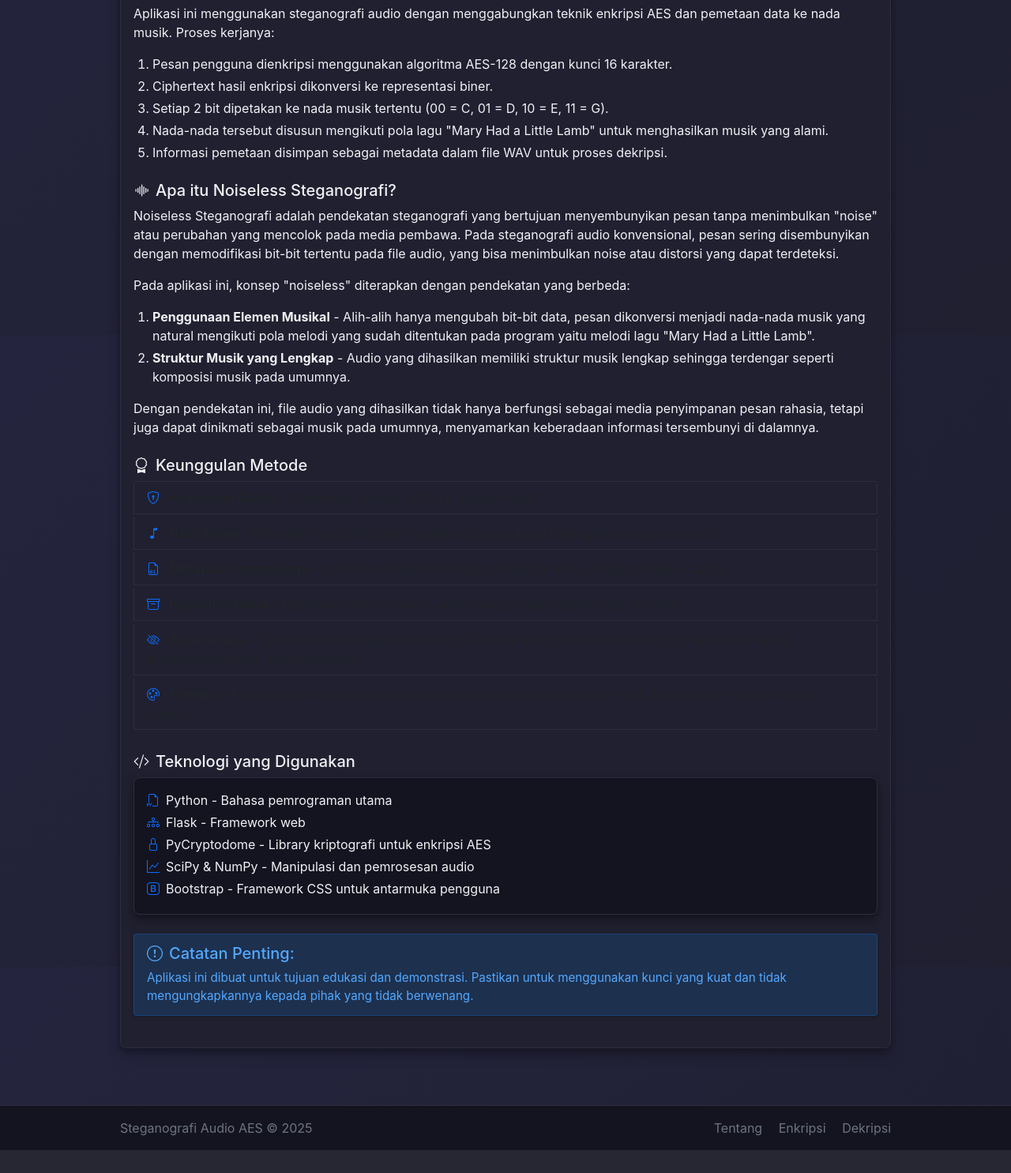
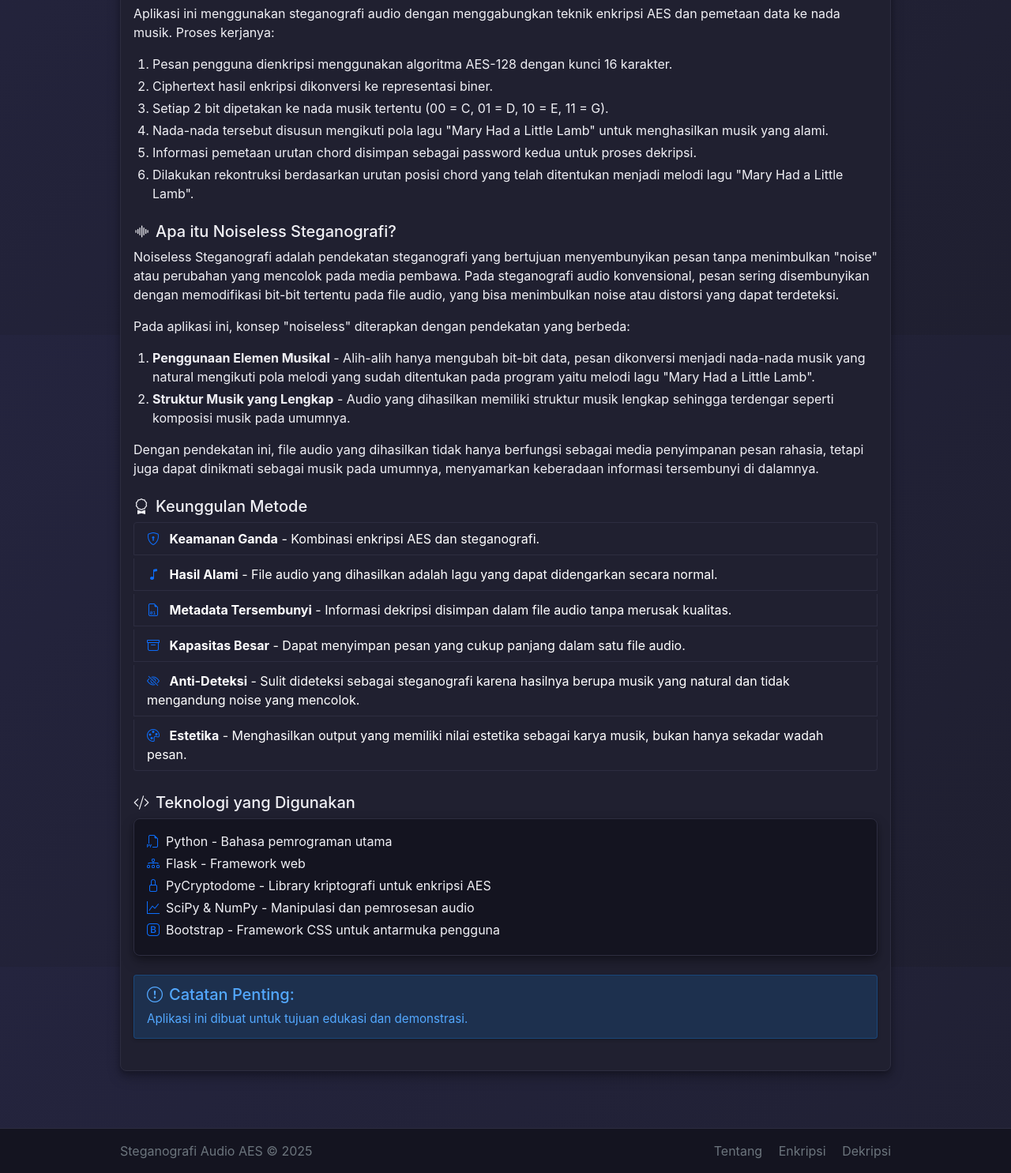
Before and after one commit to raoulhakim/aes-to-hex-to-biner-to-mapping-chord, a Flask app: page /about in a window 1280 px wide. Shown: the part 376-1861 px from the top of the page at 79% size. Before the commit the page ends 1832 px from the top, so only its background shows below. Run offline with Flask 3, Linux system fonts and the light colour scheme; parts of the project's set-up code (start-up, migrations or seed data) failed here and were passed over.

Commit message:
typo hehe

```diff
--- a/app/static/css/style.css
+++ b/app/static/css/style.css
@@ -433,3 +433,7 @@
 .border-gradient {
     border: 1px solid var(--border-color);
 }
+
+.list-group-item {
+    color: #fff !important;
+}
--- a/app/templates/about.html
+++ b/app/templates/about.html
@@ -21,7 +21,8 @@
                 <li>Ciphertext hasil enkripsi dikonversi ke representasi biner.</li>
                 <li>Setiap 2 bit dipetakan ke nada musik tertentu (00 = C, 01 = D, 10 = E, 11 = G).</li>
                 <li>Nada-nada tersebut disusun mengikuti pola lagu "Mary Had a Little Lamb" untuk menghasilkan musik yang alami.</li>
-                <li>Informasi pemetaan disimpan sebagai metadata dalam file WAV untuk proses dekripsi.</li>
+                <li>Informasi pemetaan urutan chord disimpan sebagai password kedua untuk proses dekripsi.</li>
+                <li>Dilakukan rekontruksi berdasarkan urutan posisi chord yang telah ditentukan menjadi melodi lagu "Mary Had a Little Lamb".</li>
             </ol>
         </div>
 
@@ -83,7 +84,7 @@
 
         <div class="alert alert-info mb-4">
             <h5><i class="bi bi-exclamation-circle me-2"></i>Catatan Penting:</h5>
-            <p class="mb-0">Aplikasi ini dibuat untuk tujuan edukasi dan demonstrasi. Pastikan untuk menggunakan kunci yang kuat dan tidak mengungkapkannya kepada pihak yang tidak berwenang.</p>
+            <p class="mb-0">Aplikasi ini dibuat untuk tujuan edukasi dan demonstrasi.</p>
         </div>
     </div>
 </div>
--- a/app/templates/index.html
+++ b/app/templates/index.html
@@ -3,7 +3,7 @@
 {% block content %}
 <div class="jumbotron p-4 rounded-3 mb-4">
     <h1 class="display-5 fw-semibold mb-3">Noiseless Steganografi Audio dengan <span class="gradient-text">AES</span></h1>
-    <p class="lead mb-4">Sembunyikan pesan rahasia dalam file audio yang digenerate menggunakan enkripsi AES dan template melodi "Marry Had a Little Lamb".</p>
+    <p class="lead mb-4">Sembunyikan pesan rahasia dalam file audio yang digenerate menggunakan enkripsi AES dan template melodi "Mary Had a Little Lamb".</p>
     <hr class="my-4 border-secondary">
     <div class="d-flex gap-3">
         <a class="btn btn-primary px-4 py-2" href="{{ url_for('encrypt') }}">
```
